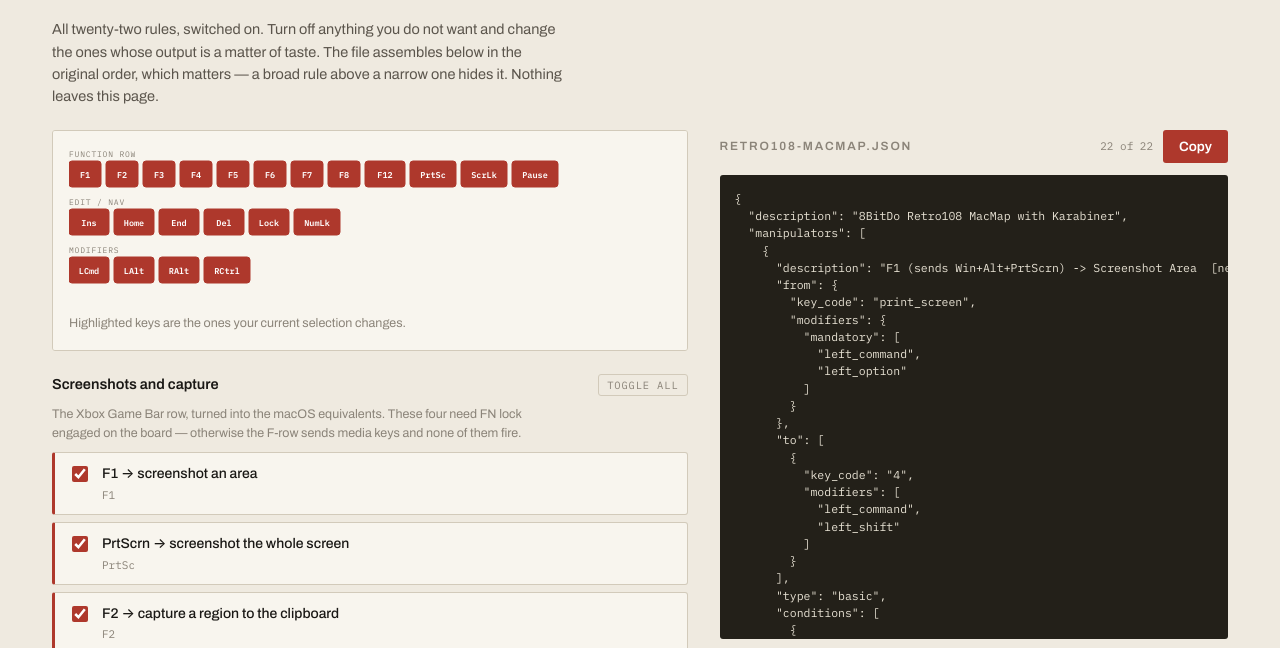
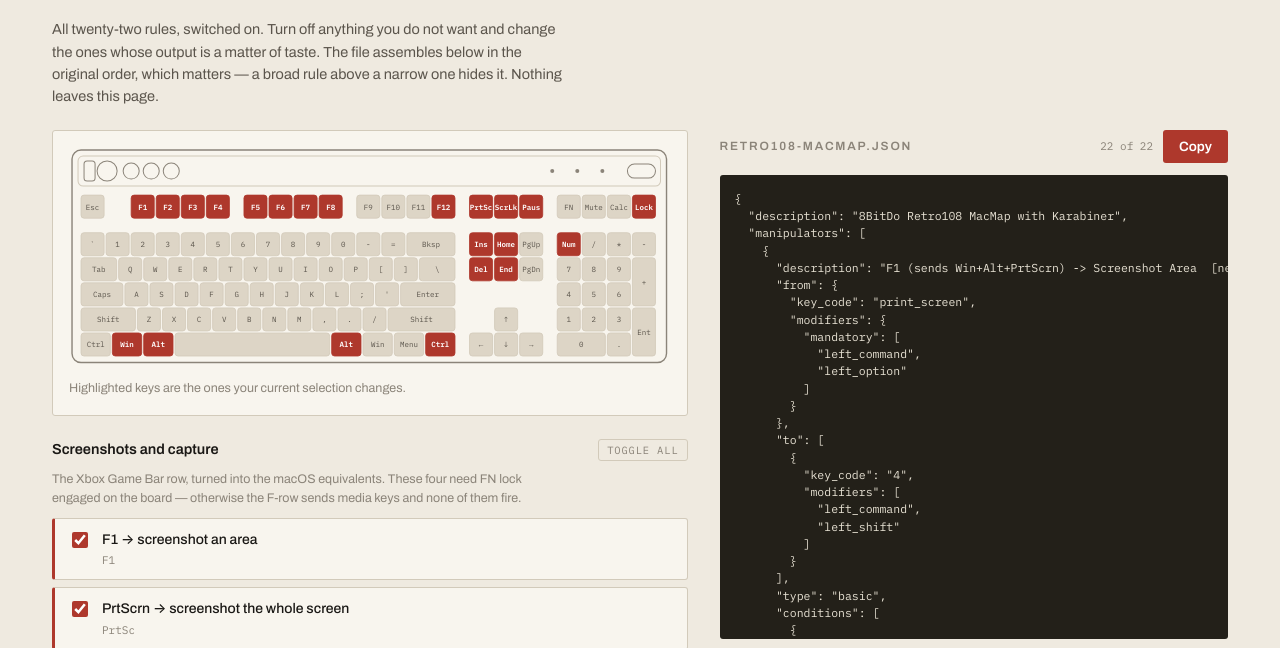
Before and after one commit to CharlieAvocado/retro108-macmap, a plain HTML site: page builder.html in a window 1280 px wide. Shown: the part 113-761 px from the top of the page. Drawn offline with Linux system fonts and the light colour scheme.

Commit message:
Draw the whole keyboard, and bundle the modifier swaps
The picker showed three abstract rows of keycaps. It now draws the full
layout from the manual — standard full-size ANSI plus the FN, Mute,
Calculator and Screen-lock cluster above the numpad — and picks out the
keys the enabled rules change. It comes to 108 keys, which is a
reassuring thing to arrive at independently. Checked for overlaps, and
the ids the rules reference match the ids the diagram draws.

The four modifier swaps are now one switch rather than four, because a
subset produces a keyboard almost nobody wants. Splitting them is still
possible and asks first, saying plainly what goes wrong.

The vendor booklet ships alongside. It also confirms the premises the
capture rules rest on: FN+F1 through F4 send Win+Alt+PrtScrn, +G, +R and
+M, and FN+Esc is the FN lock.

Co-Authored-By: Claude Opus 5 <noreply@anthropic.com>

```diff
--- a/builder.html
+++ b/builder.html
@@ -83,11 +83,15 @@
     background:var(--panel);border:1px solid var(--line);border-radius:var(--radius);
     padding:16px;margin-bottom:22px;overflow-x:auto;
   }
-  .keymap .cap{fill:var(--cap);stroke:var(--line);stroke-width:1;}
+  .keymap svg{width:100%;height:auto;min-width:520px;display:block;}
+  .keymap .case{fill:none;stroke:var(--ink-3);stroke-width:1.4;}
+  .keymap .strip{fill:none;stroke:var(--line);stroke-width:1;}
+  .keymap .knob{fill:none;stroke:var(--ink-3);stroke-width:1;}
+  .keymap .dot{fill:var(--ink-3);}
+  .keymap .cap{fill:var(--cap);stroke:var(--line);stroke-width:.8;}
   .keymap .cap.on{fill:var(--accent);stroke:var(--accent);}
-  .keymap .lab{font-family:'IBM Plex Mono',monospace;font-size:8.5px;fill:var(--ink-2);}
+  .keymap .lab{font-family:'IBM Plex Mono',monospace;font-size:7.5px;fill:var(--ink-2);}
   .keymap .lab.on{fill:var(--accent-ink);font-weight:600;}
-  .keymap .zone{font-family:'IBM Plex Mono',monospace;font-size:8px;fill:var(--ink-3);letter-spacing:.1em;}
   .capnote{font-size:12.5px;color:var(--ink-3);margin:10px 0 0;}
 
   /* groups */
@@ -162,7 +166,7 @@
   <div class="cols">
     <div>
       <div class="keymap">
-        <svg id="km" width="620" height="150" viewBox="0 0 620 150" role="img" aria-label="Which keys the enabled rules change"></svg>
+        <svg id="km" viewBox="-12 -48 600 222" role="img" aria-label="The Retro 108 layout, with the keys your enabled rules change picked out"></svg>
         <p class="capnote">Highlighted keys are the ones your current selection changes.</p>
       </div>
       <div id="groups"></div>
@@ -282,15 +286,50 @@
     {id:"numlock", title:"Num Lock",
      note:"Moved off Fn+Esc, which the board reserves for toggling FN lock."},
     {id:"swap", title:"Modifier swaps",
-     note:"Windows layout to Mac layout. Take these as a set — enabling some but not all is how you end up with two Option keys and no Command."}
+     note:"Windows layout to Mac layout. Offered as one switch because they only make sense together; splitting them is possible but asks first."}
   ];
 
   var state = RULES.map(function(){ return {on:true, choice:"keep"}; });
+  var splitSwaps = false;
 
-  var KEYROWS = [
-    {zone:"FUNCTION ROW", keys:["F1","F2","F3","F4","F5","F6","F7","F8","F12","PrtSc","ScrLk","Pause"]},
-    {zone:"EDIT / NAV",   keys:["Ins","Home","End","Del","Lock","NumLk"]},
-    {zone:"MODIFIERS",    keys:["LCmd","LAlt","RAlt","RCtrl"]}
+  // Full-size layout as drawn in the manual: standard ANSI, plus FN / Mute /
+  // Calculator / Screen-lock above the numpad. [x, y, width, label, id, height]
+  var LAYOUT = [
+    [0,0,1,"Esc"],
+    [2,0,1,"F1","F1"],[3,0,1,"F2","F2"],[4,0,1,"F3","F3"],[5,0,1,"F4","F4"],
+    [6.5,0,1,"F5","F5"],[7.5,0,1,"F6","F6"],[8.5,0,1,"F7","F7"],[9.5,0,1,"F8","F8"],
+    [11,0,1,"F9"],[12,0,1,"F10"],[13,0,1,"F11"],[14,0,1,"F12","F12"],
+    [15.5,0,1,"PrtSc","PrtSc"],[16.5,0,1,"ScrLk","ScrLk"],[17.5,0,1,"Paus","Pause"],
+    [19,0,1,"FN"],[20,0,1,"Mute"],[21,0,1,"Calc"],[22,0,1,"Lock","Lock"],
+
+    [0,1.5,1,"`"],[1,1.5,1,"1"],[2,1.5,1,"2"],[3,1.5,1,"3"],[4,1.5,1,"4"],[5,1.5,1,"5"],
+    [6,1.5,1,"6"],[7,1.5,1,"7"],[8,1.5,1,"8"],[9,1.5,1,"9"],[10,1.5,1,"0"],[11,1.5,1,"-"],
+    [12,1.5,1,"="],[13,1.5,2,"Bksp"],
+    [15.5,1.5,1,"Ins","Ins"],[16.5,1.5,1,"Home","Home"],[17.5,1.5,1,"PgUp"],
+    [19,1.5,1,"Num","NumLk"],[20,1.5,1,"/"],[21,1.5,1,"*"],[22,1.5,1,"-"],
+
+    [0,2.5,1.5,"Tab"],[1.5,2.5,1,"Q"],[2.5,2.5,1,"W"],[3.5,2.5,1,"E"],[4.5,2.5,1,"R"],
+    [5.5,2.5,1,"T"],[6.5,2.5,1,"Y"],[7.5,2.5,1,"U"],[8.5,2.5,1,"I"],[9.5,2.5,1,"O"],
+    [10.5,2.5,1,"P"],[11.5,2.5,1,"["],[12.5,2.5,1,"]"],[13.5,2.5,1.5,"\\"],
+    [15.5,2.5,1,"Del","Del"],[16.5,2.5,1,"End","End"],[17.5,2.5,1,"PgDn"],
+    [19,2.5,1,"7"],[20,2.5,1,"8"],[21,2.5,1,"9"],[22,2.5,1,"+",null,2],
+
+    [0,3.5,1.75,"Caps"],[1.75,3.5,1,"A"],[2.75,3.5,1,"S"],[3.75,3.5,1,"D"],[4.75,3.5,1,"F"],
+    [5.75,3.5,1,"G"],[6.75,3.5,1,"H"],[7.75,3.5,1,"J"],[8.75,3.5,1,"K"],[9.75,3.5,1,"L"],
+    [10.75,3.5,1,";"],[11.75,3.5,1,"'"],[12.75,3.5,2.25,"Enter"],
+    [19,3.5,1,"4"],[20,3.5,1,"5"],[21,3.5,1,"6"],
+
+    [0,4.5,2.25,"Shift"],[2.25,4.5,1,"Z"],[3.25,4.5,1,"X"],[4.25,4.5,1,"C"],[5.25,4.5,1,"V"],
+    [6.25,4.5,1,"B"],[7.25,4.5,1,"N"],[8.25,4.5,1,"M"],[9.25,4.5,1,","],[10.25,4.5,1,"."],
+    [11.25,4.5,1,"/"],[12.25,4.5,2.75,"Shift"],
+    [16.5,4.5,1,"↑"],
+    [19,4.5,1,"1"],[20,4.5,1,"2"],[21,4.5,1,"3"],[22,4.5,1,"Ent",null,2],
+
+    [0,5.5,1.25,"Ctrl"],[1.25,5.5,1.25,"Win","LCmd"],[2.5,5.5,1.25,"Alt","LAlt"],
+    [3.75,5.5,6.25,""],[10,5.5,1.25,"Alt","RAlt"],[11.25,5.5,1.25,"Win"],
+    [12.5,5.5,1.25,"Menu"],[13.75,5.5,1.25,"Ctrl","RCtrl"],
+    [15.5,5.5,1,"←"],[16.5,5.5,1,"↓"],[17.5,5.5,1,"→"],
+    [19,5.5,2,"0"],[21,5.5,1,"."]
   ];
 
   var groupsEl = document.getElementById("groups");
@@ -305,28 +344,59 @@
     }).join("");
   }
 
+  var U = 25, GAP = 2;
+  function esc(t){ return t.replace(/&/g,"&amp;").replace(/</g,"&lt;").replace(/>/g,"&gt;"); }
+
   function drawKeymap(){
     var live = {};
-    RULES.forEach(function(r,i){ if(state[i].on) r.k.forEach(function(k){ live[k]=true; }); });
-    var svg = "", y = 14;
-    KEYROWS.forEach(function(row){
-      svg += '<text class="zone" x="0" y="'+(y-4)+'">'+row.zone+"</text>";
-      var x = 0;
-      row.keys.forEach(function(k){
-        var w = k.length > 4 ? 46 : (k.length > 2 ? 40 : 32);
-        var on = !!live[k];
-        svg += '<rect class="cap'+(on?" on":"")+'" x="'+x+'" y="'+y+'" width="'+w+'" height="26" rx="3"/>';
-        svg += '<text class="lab'+(on?" on":"")+'" x="'+(x+w/2)+'" y="'+(y+17)+'" text-anchor="middle">'+k+"</text>";
-        x += w + 5;
-      });
-      y += 48;
+    RULES.forEach(function(r,i){ if (state[i].on) r.k.forEach(function(k){ live[k] = true; }); });
+
+    var svg = '<rect class="case" x="-9" y="-45" width="593" height="212" rx="9"/>';
+    // top strip: mode switch, volume knob, three round buttons, indicators
+    svg += '<rect class="strip" x="-3" y="-39" width="581" height="30" rx="5"/>';
+    svg += '<rect class="knob" x="3" y="-34" width="11" height="20" rx="3"/>';
+    svg += '<circle class="knob" cx="26" cy="-24" r="10"/>';
+    [50,70,90].forEach(function(cx){ svg += '<circle class="knob" cx="'+cx+'" cy="-24" r="8"/>'; });
+    [470,495,520].forEach(function(cx){ svg += '<circle class="dot" cx="'+cx+'" cy="-24" r="2"/>'; });
+    svg += '<rect class="knob" x="545" y="-31" width="28" height="14" rx="7"/>';
+
+    LAYOUT.forEach(function(k){
+      var x = k[0]*U, y = k[1]*U, w = k[2]*U - GAP, h = (k[5] || 1)*U - GAP;
+      var id = k[4], on = id && live[id];
+      svg += '<rect class="cap'+(on ? " on" : "")+'" x="'+x+'" y="'+y+'" width="'+w+'" height="'+h+'" rx="3"/>';
+      if (k[3]) {
+        svg += '<text class="lab'+(on ? " on" : "")+'" x="'+(x + w/2)+'" y="'+(y + h/2 + 3)+
+               '" text-anchor="middle">'+esc(k[3])+"</text>";
+      }
     });
     km.innerHTML = svg;
   }
 
+  function swapIdx(){
+    var idx = [];
+    RULES.forEach(function(r,i){ if (r.g === "swap") idx.push(i); });
+    return idx;
+  }
+
   function render(){
     groupsEl.innerHTML = GROUPS.map(function(g){
-      var rows = "";
+      var rows = "", head;
+
+      if (g.id === "swap" && !splitSwaps){
+        // The four swaps are a set. Offered as one switch, because enabling a
+        // subset produces a keyboard nobody wants.
+        var idx = swapIdx();
+        var allOn = idx.every(function(i){ return state[i].on; });
+        rows = '<div class="rule'+(allOn ? " on" : "")+'">' +
+          '<input type="checkbox" data-bundle="swap"'+(allOn ? " checked" : "")+
+          ' aria-label="All four modifier swaps">' +
+          '<div class="body"><div class="name">All four swaps, as a set</div>' +
+          '<div class="meta">' + idx.map(function(i){ return RULES[i].k[0]; }).join(" · ") + "</div>" +
+          '<div class="meta" style="margin-top:5px;">left Cmd and Opt exchanged, right Opt to Cmd, right Ctrl to Opt</div>' +
+          "</div></div>" +
+          '<button class="addv" type="button" data-split="1">split them individually</button>';
+        head = '<div class="group-head"><h3>'+g.title+"</h3></div>";
+      } else {
         RULES.forEach(function(r,i){
           if (r.g !== g.id) return;
           var st = state[i];
@@ -339,9 +409,10 @@
               : "") +
             "</div></div>";
         });
-      return '<div class="group"><div class="group-head"><h3>'+g.title+"</h3>" +
-        '<button class="gtoggle" type="button" data-g="'+g.id+'">toggle all</button></div>' +
-        '<p class="gnote">'+g.note+"</p>"+rows+"</div>";
+        head = '<div class="group-head"><h3>'+g.title+"</h3>" +
+          '<button class="gtoggle" type="button" data-g="'+g.id+'">toggle all</button></div>';
+      }
+      return '<div class="group">'+head+'<p class="gnote">'+g.note+"</p>"+rows+"</div>";
     }).join("");
     drawKeymap();
     build();
@@ -380,6 +451,12 @@
 
   groupsEl.addEventListener("change", function(e){
     var t = e.target;
+    if (t.dataset && t.dataset.bundle === "swap"){
+      var on = t.checked;
+      swapIdx().forEach(function(i){ state[i].on = on; });
+      render();
+      return;
+    }
     if (!t.dataset || t.dataset.i === undefined) return;
     var i = +t.dataset.i;
     if (t.dataset.f === "on") state[i].on = t.checked;
@@ -388,6 +465,16 @@
   });
 
   groupsEl.addEventListener("click", function(e){
+    if (e.target.dataset && e.target.dataset.split){
+      var ok = window.confirm(
+        "The four modifier swaps are written as a set.\n\n" +
+        "Enabling only some of them almost always produces a keyboard you do not want — " +
+        "most often two Option keys and no Command at all, which then makes it awkward to " +
+        "get back into Karabiner and undo.\n\n" +
+        "Split them into four separate switches anyway?");
+      if (ok){ splitSwaps = true; render(); }
+      return;
+    }
     var g = e.target.dataset && e.target.dataset.g;
     if (!g) return;
     var idx = [];
```
Also changed, not shown: 4 other files. Lines whose indentation alone changed are shown as unchanged.
